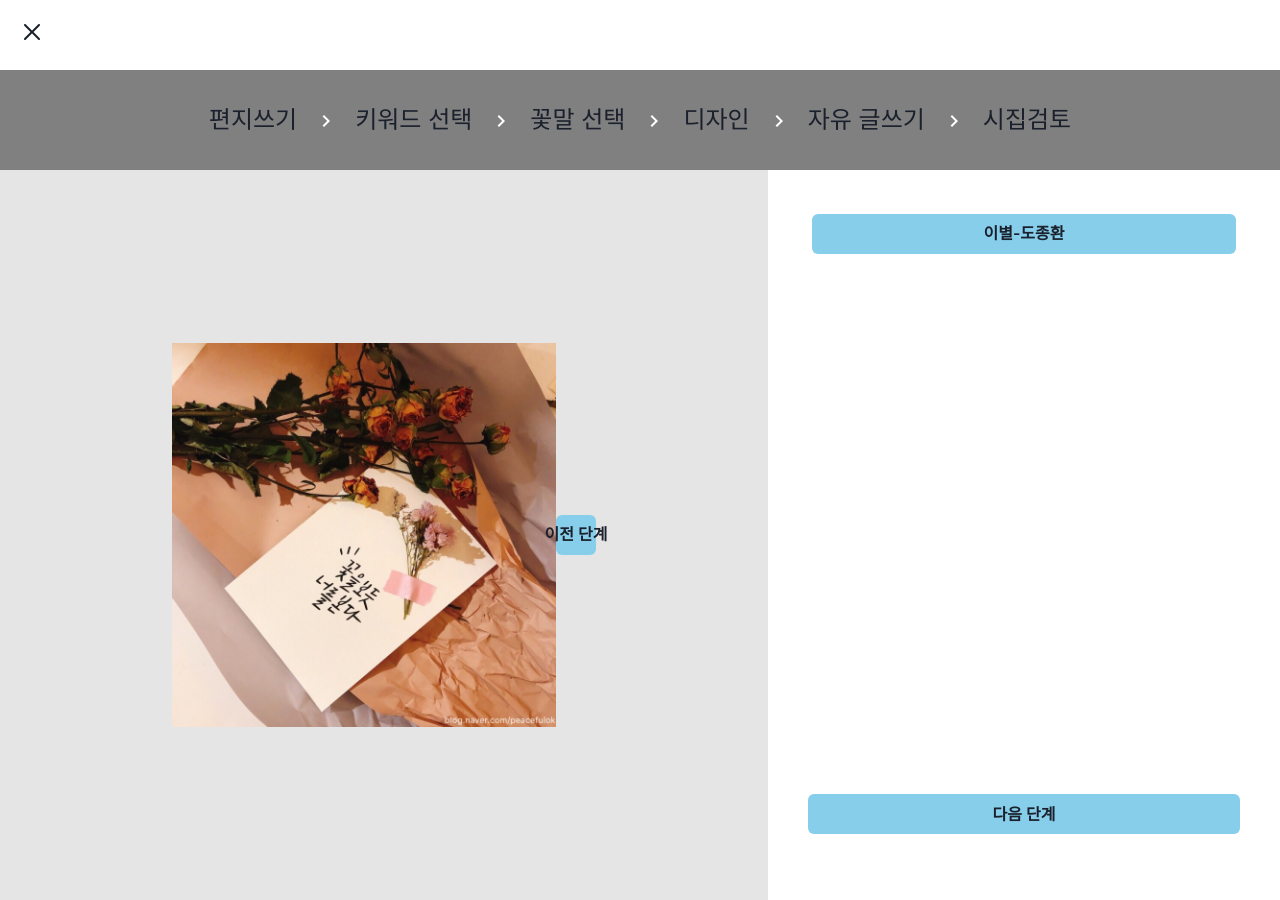
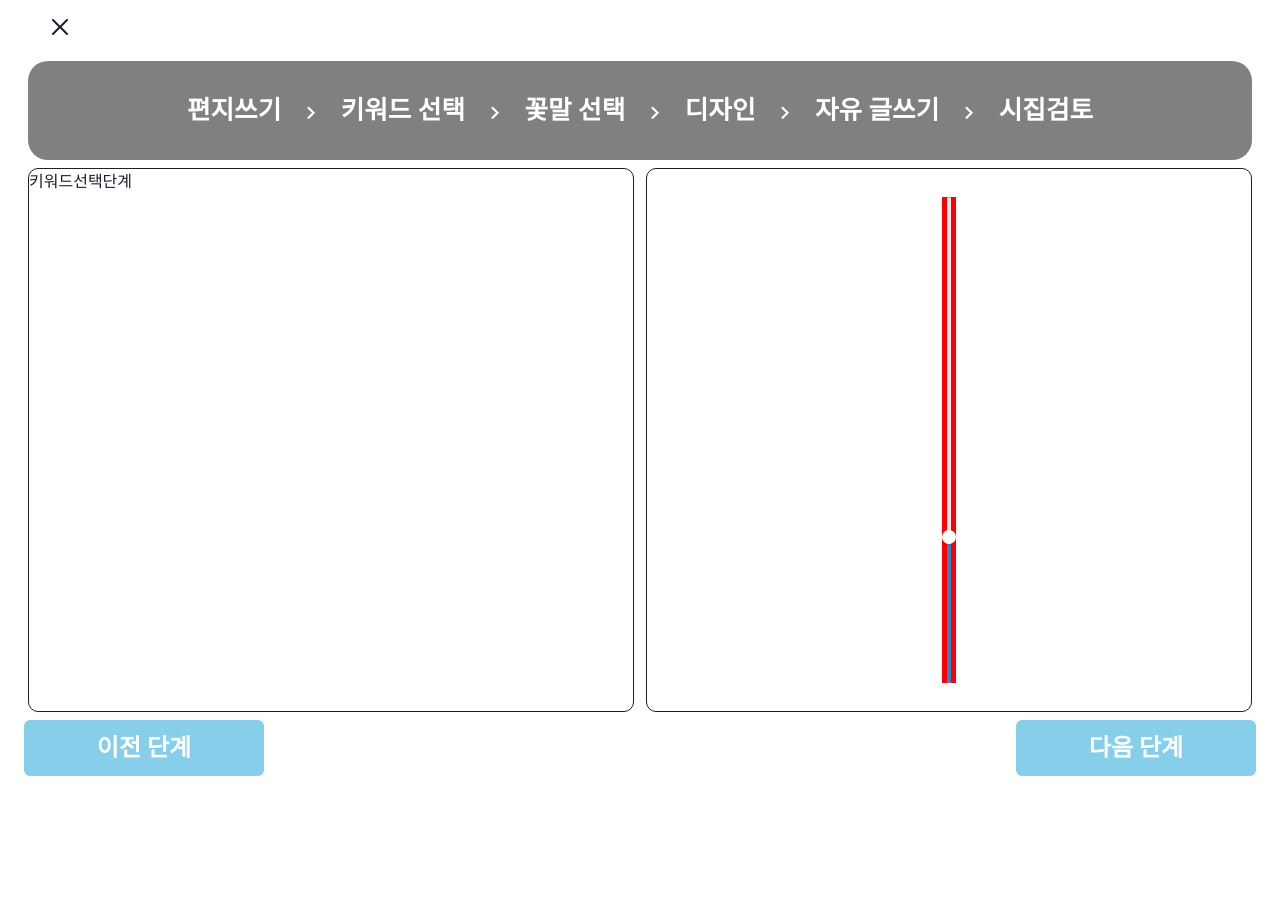
Before and after one commit to yuliepie/flower-letter-nlp, a React (Create React App) app in the folder client/: page /edit1 in a window 1280 px wide. After the commit the page ends 800 px from the top, so only its background shows below. Built offline with nearby package versions, Linux system fonts and the light colour scheme.

Commit message:
STYLE: Layout-change createpage layout

```diff
--- a/client/src/components/EditAnthology.js
+++ b/client/src/components/EditAnthology.js
@@ -1,27 +1,42 @@
-import React, { useEffect } from "react";
-import { ChevronRightIcon } from "@chakra-ui/icons";
-import StepsLetter from "./StepsLetter";
-import { useNavigate,useParams } from "react-router";
-import {useSelector} from 'react-redux';
-import PoemContainer from "./create/PoemContainer";
-import EditContainer from "./create/EditContainer";
-import {Button} from '@chakra-ui/react';
+import React, { useEffect } from 'react';
+import { ChevronRightIcon } from '@chakra-ui/icons';
+import StepsLetter from './StepsLetter';
+import { useNavigate, useParams } from 'react-router';
+import { useSelector } from 'react-redux';
+import PoemContainer from './create/PoemContainer';
+import EditContainer from './create/EditContainer';
+import { Button, HStack, Flex, Slider, SliderTrack, SliderFilledTrack, SliderThumb, Box } from '@chakra-ui/react';
 
-// create의 세 번째인 시집을 편집하는 페이지입니다.
 function EditAnthology() {
   const navigate = useNavigate();
-
 
   const { title, content } = useSelector((state) => ({
     title: state.letter_title,
     content: state.letter_content,
   }));
 
-
   return (
     <div>
       <StepsLetter></StepsLetter>
-      <EditContainer prevLink={'/create'} nextLink={'/edit2'}/>
+      <HStack h='70vh' p='2' ml='5' mr='5' align='center' justify='center'>
+        {/* 왼쪽, 오른쪽 박스를 묶는 박스 */}
+        <Flex w='50%' h='100%' border='1px' borderRadius='10px' mr='1'>
+          {/* 왼쪽 박스 */}
+          키워드선택단계
+        </Flex>
+        <Flex justify='center' w='50%' h='100%' border='1px' borderRadius='10px' ml='1' p='5'>
+          {/* 오른쪽 박스 */}
+          <Box m='2' bg='red'>
+            <Slider aria-label='slider-ex-3' defaultValue={30} orientation='vertical' minH='32'>
+              <SliderTrack>
+                <SliderFilledTrack />
+              </SliderTrack>
+              <SliderThumb />
+            </Slider>
+          </Box>
+        </Flex>
+      </HStack>
+      <EditContainer prevLink={'/create'} nextLink={'/edit2'} />
     </div>
   );
 }
--- a/client/src/components/StepsLetter.js
+++ b/client/src/components/StepsLetter.js
@@ -1,14 +1,83 @@
 import React from 'react';
-import { Box, Center, Breadcrumb, BreadcrumbItem, BreadcrumbLink, CloseButton } from '@chakra-ui/react';
+import { Flex, Box, Center, Breadcrumb, BreadcrumbItem, BreadcrumbLink, CloseButton, VStack, HStack } from '@chakra-ui/react';
 import { ChevronRightIcon } from '@chakra-ui/icons';
 import { useNavigate } from 'react-router';
+import EditContainer from './create/EditContainer';
 
 function StepsLetter() {
   const navigate = useNavigate();
 
+  return (
+    <VStack w='100%' h='20vh' pl='7' pr='7'>
+      <Flex w='100%' h='35%' align='center' pl='6'>
+        {/* 닫기 버튼 */}
+        <CloseButton size='2xl'></CloseButton>
+      </Flex>
+      <Flex bg='gray' fontWeight='600' color='white' w='100%' h='65%' align='center' justify='center' borderRadius='20px'>
+        {/* 단계 박스 */}
+        <Breadcrumb fontSize='2vw' spacing='17' separator={<ChevronRightIcon color='white' />}>
+          <BreadcrumbItem>
+            <BreadcrumbLink
+              onClick={() => {
+                navigate('/create');
+              }}>
+              편지쓰기
+            </BreadcrumbLink>
+          </BreadcrumbItem>
 
-  return (
-    <div>
+          <BreadcrumbItem>
+            x
+            <BreadcrumbLink
+              onClick={() => {
+                navigate('/edit1');
+              }}>
+              키워드 선택
+            </BreadcrumbLink>
+          </BreadcrumbItem>
+
+          <BreadcrumbItem isCurrentPage>
+            <BreadcrumbLink
+              onClick={() => {
+                navigate('/edit2');
+              }}>
+              꽃말 선택
+            </BreadcrumbLink>
+          </BreadcrumbItem>
+          <BreadcrumbItem isCurrentPage>
+            <BreadcrumbLink
+              onClick={() => {
+                navigate('/edit3');
+              }}>
+              디자인
+            </BreadcrumbLink>
+          </BreadcrumbItem>
+          <BreadcrumbItem isCurrentPage>
+            <BreadcrumbLink
+              onClick={() => {
+                navigate('/edit4');
+              }}>
+              자유 글쓰기
+            </BreadcrumbLink>
+          </BreadcrumbItem>
+          <BreadcrumbItem isCurrentPage>
+            <BreadcrumbLink
+              onClick={() => {
+                navigate('/edit5');
+              }}>
+              시집검토
+            </BreadcrumbLink>
+          </BreadcrumbItem>
+        </Breadcrumb>
+      </Flex>
+    </VStack>
+  );
+}
+
+export default StepsLetter;
+
+{
+  /*
+<div>
       <Box p='6' w='100%' h='70'>
         <CloseButton size='3xl' />
       </Box>
@@ -67,7 +136,8 @@ function StepsLetter() {
         </Breadcrumb>
       </Center>
     </div>
-  );
+
+
+
+*/
 }
-
-export default StepsLetter;
--- a/client/src/components/create/BookCover.js
+++ b/client/src/components/create/BookCover.js
@@ -1,12 +1,23 @@
 import React from 'react';
-import StepsLetter from "../StepsLetter";
-import EditContainer from "./EditContainer";
+import StepsLetter from '../StepsLetter';
+import EditContainer from './EditContainer';
+import { Flex, HStack } from '@chakra-ui/react';
 
-export default function BookCover(){
-    return(
-        <div>
-            <StepsLetter/>
-            <EditContainer prevLink={'/edit2'} nextLink={'/edit4'}/>
-        </div>
-    )
+export default function BookCover() {
+  return (
+    <div>
+      <StepsLetter />
+      <HStack h='70vh' p='2' ml='5' mr='5' align='center' justify='center'>
+        {/* 왼쪽, 오른쪽 박스를 묶는 박스 */}
+        <Flex w='50%' h='100%' border='1px' borderRadius='10px' mr='1'>
+          {/* 왼쪽 박스 */}
+          디자인 단계
+        </Flex>
+        <Flex w='50%' h='100%' border='1px' borderRadius='10px' ml='1'>
+          {/* 오른쪽 박스 */}
+        </Flex>
+      </HStack>
+      <EditContainer prevLink={'/edit2'} nextLink={'/edit4'} />
+    </div>
+  );
 }
--- a/client/src/components/create/EditContainer.js
+++ b/client/src/components/create/EditContainer.js
@@ -1,36 +1,81 @@
 import React from 'react';
-import {Flex, Center, Box, Button, Image, PortalManager } from '@chakra-ui/react'
+import { Flex, Center, Box, Button, Image, PortalManager, Spacer } from '@chakra-ui/react';
 import PoemContainer from './PoemContainer';
 import { useNavigate } from 'react-router';
 
+export default function EditContainer({ prevLink, nextLink }) {
+  const navigate = useNavigate();
 
-export default function EditContainer({
-    prevLink,
-    nextLink
-}){
+  const pages_contents = { 1: '/img/flowerPoem.png', 2: '/img/lavenderBook.png', 3: '/img/mainPageFirstImg.png', 4: '/img/mainpageSecondImg.png', 5: '/img/mainpageThirdImg.png' };
+
+  return (
+    <Flex pl='6' pr='6' h='10%' w='100%'>
+      <Box>
+        <Button
+          w='30vh'
+          h='7vh'
+          bg='skyblue'
+          color='white'
+          fontSize='3vh'
+          onClick={() => {
+            navigate(prevLink);
+          }}>
+          이전 단계
+        </Button>
+      </Box>
+      <Spacer />
+      <Box>
+        <Button
+          w='30vh'
+          h='7vh'
+          bg='skyblue'
+          color='white'
+          fontSize='3vh'
+          onClick={() => {
+            navigate(nextLink);
+          }}>
+          다음 단계
+        </Button>
+      </Box>
+    </Flex>
+  );
+}
+
+{
+  /*
 
 
-    const navigate = useNavigate()
-
-    const pages_contents = { 1:'/img/flowerPoem.png', 2:'/img/lavenderBook.png', 3:'/img/mainPageFirstImg.png', 4:'/img/mainpageSecondImg.png',5:'/img/mainpageThirdImg.png'}
-
-    return(
 <Flex>
-            <Center p="4" w="60%" h="730" bg="rgba(229, 229, 229, 1)">
-              <Center boxSize="sm">
-                <Image src='/img/flowerPoem.png'/>
-                <Button w="90%" bg="skyblue" onClick={()=>{navigate(prevLink)}}>이전 단계</Button>
+      <Center p='4' w='60%' h='730' bg='rgba(229, 229, 229, 1)'>
+        <Center boxSize='sm'>
+          <Image src='/img/flowerPoem.png' />
+          <Button
+            w='90%'
+            bg='skyblue'
+            onClick={() => {
+              navigate(prevLink);
+            }}>
+            이전 단계
+          </Button>
         </Center>
       </Center>
 
-        <Box p="4" w="40%" h="730">
-          <Box p="5" w="100%" h="80%" bg="white">
-              <PoemContainer/>
+      <Box p='4' w='40%' h='730'>
+        <Box p='5' w='100%' h='80%' bg='white'>
+          <PoemContainer />
         </Box>
-          <Center w="100%" h="20%">
-            <Button w="90%" bg="skyblue" onClick={()=>{navigate(nextLink)}}>다음 단계</Button>
+        <Center w='100%' h='20%'>
+          <Button
+            w='90%'
+            bg='skyblue'
+            onClick={() => {
+              navigate(nextLink);
+            }}>
+            다음 단계
+          </Button>
         </Center>
       </Box>
     </Flex>
-    )
+
+*/
 }
--- a/client/src/components/create/FinalReview.js
+++ b/client/src/components/create/FinalReview.js
@@ -1,12 +1,23 @@
 import React from 'react';
-import StepsLetter from "../StepsLetter";
-import EditContainer from "./EditContainer";
+import StepsLetter from '../StepsLetter';
+import EditContainer from './EditContainer';
+import { Flex, HStack } from '@chakra-ui/react';
 
-export default function FinalReview(){
-    return(
-        <div>
-            <StepsLetter/>
-            <EditContainer prevLink={'/edit4'} nextLink={'/orders'} />
-        </div>
-    )
+export default function FinalReview() {
+  return (
+    <div>
+      <StepsLetter />
+      <HStack h='70vh' p='2' ml='5' mr='5' align='center' justify='center'>
+        {/* 왼쪽, 오른쪽 박스를 묶는 박스 */}
+        <Flex w='50%' h='100%' border='1px' borderRadius='10px' mr='1'>
+          {/* 왼쪽 박스 */}
+          시집검토 단계
+        </Flex>
+        <Flex w='50%' h='100%' border='1px' borderRadius='10px' ml='1'>
+          {/* 오른쪽 박스 */}
+        </Flex>
+      </HStack>
+      <EditContainer prevLink={'/edit4'} nextLink={'/orders'} />
+    </div>
+  );
 }
--- a/client/src/components/create/FlowerLang.js
+++ b/client/src/components/create/FlowerLang.js
@@ -1,13 +1,23 @@
 import React from 'react';
-import StepsLetter from "../StepsLetter";
+import StepsLetter from '../StepsLetter';
 import EditContainer from './EditContainer';
+import { Flex, HStack } from '@chakra-ui/react';
 
-
-export default function FlowerLang(){
-    return(
-        <div>
-            <StepsLetter/>
-            <EditContainer prevLink={'/edit1'} nextLink={'/edit3'}/>
-        </div>
-    )
+export default function FlowerLang() {
+  return (
+    <div>
+      <StepsLetter />
+      <HStack h='70vh' p='2' ml='5' mr='5' align='center' justify='center'>
+        {/* 왼쪽, 오른쪽 박스를 묶는 박스 */}
+        <Flex w='50%' h='100%' border='1px' borderRadius='10px' mr='1'>
+          {/* 왼쪽 박스 */}
+          꽃말선택 단계
+        </Flex>
+        <Flex w='50%' h='100%' border='1px' borderRadius='10px' ml='1'>
+          {/* 오른쪽 박스 */}
+        </Flex>
+      </HStack>
+      <EditContainer prevLink={'/edit1'} nextLink={'/edit3'} />
+    </div>
+  );
 }
--- a/client/src/components/create/FreeContent.js
+++ b/client/src/components/create/FreeContent.js
@@ -1,12 +1,23 @@
 import React from 'react';
-import StepsLetter from "../StepsLetter";
-import EditContainer from "./EditContainer";
+import StepsLetter from '../StepsLetter';
+import EditContainer from './EditContainer';
+import { Flex, HStack } from '@chakra-ui/react';
 
-export default function FreeContent(){
-    return(
-        <div>
-            <StepsLetter/>
-            <EditContainer prevLink={'/edit3'} nextLink={'/edit5'}/>
-        </div>
-    )
+export default function FreeContent() {
+  return (
+    <div>
+      <StepsLetter />
+      <HStack h='70vh' p='2' ml='5' mr='5' align='center' justify='center'>
+        {/* 왼쪽, 오른쪽 박스를 묶는 박스 */}
+        <Flex w='50%' h='100%' border='1px' borderRadius='10px' mr='1'>
+          {/* 왼쪽 박스 */}
+          자유글쓰기 단계
+        </Flex>
+        <Flex w='50%' h='100%' border='1px' borderRadius='10px' ml='1'>
+          {/* 오른쪽 박스 */}
+        </Flex>
+      </HStack>
+      <EditContainer prevLink={'/edit3'} nextLink={'/edit5'} />
+    </div>
+  );
 }
```
Also changed, not shown: client/src/components/WriteLetter.js (+29 -37 lines), client/src/components/create/Keyword.js (+16 -6 lines). Lines whose indentation alone changed are shown as unchanged.
